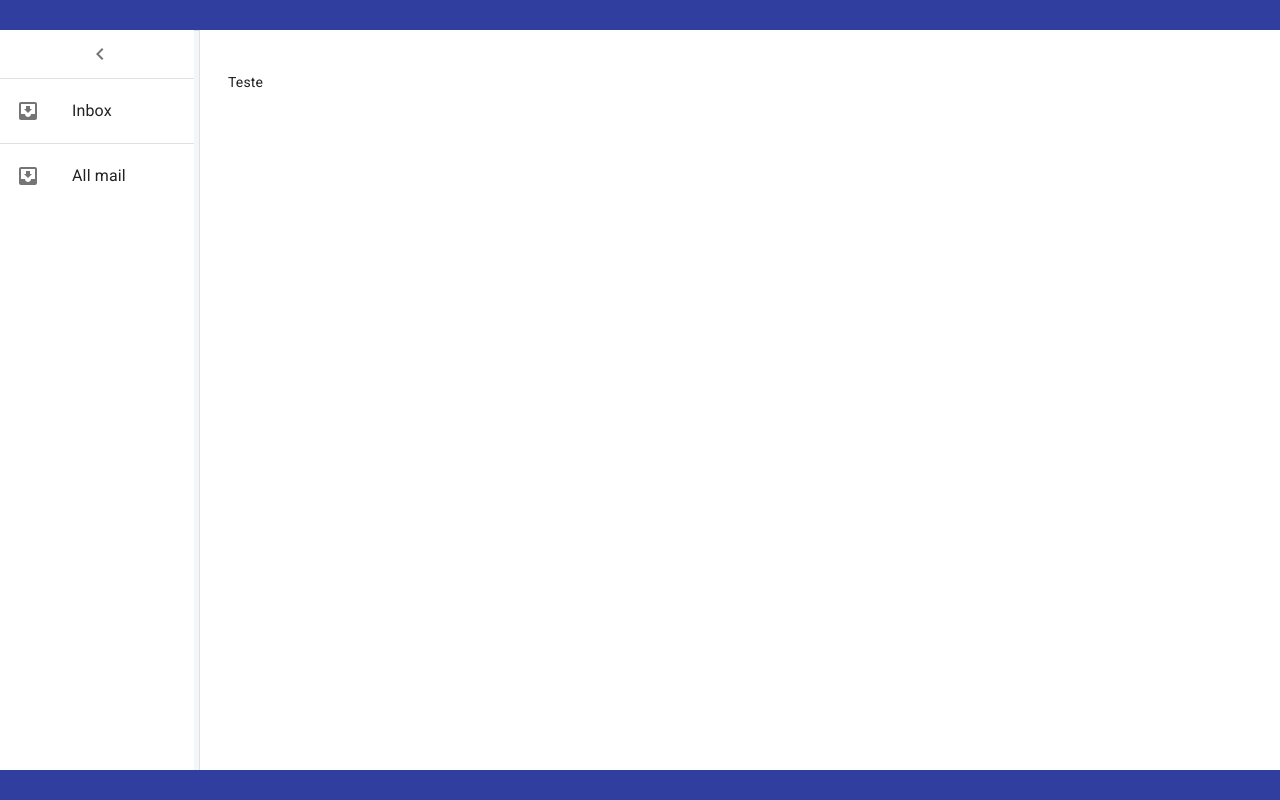
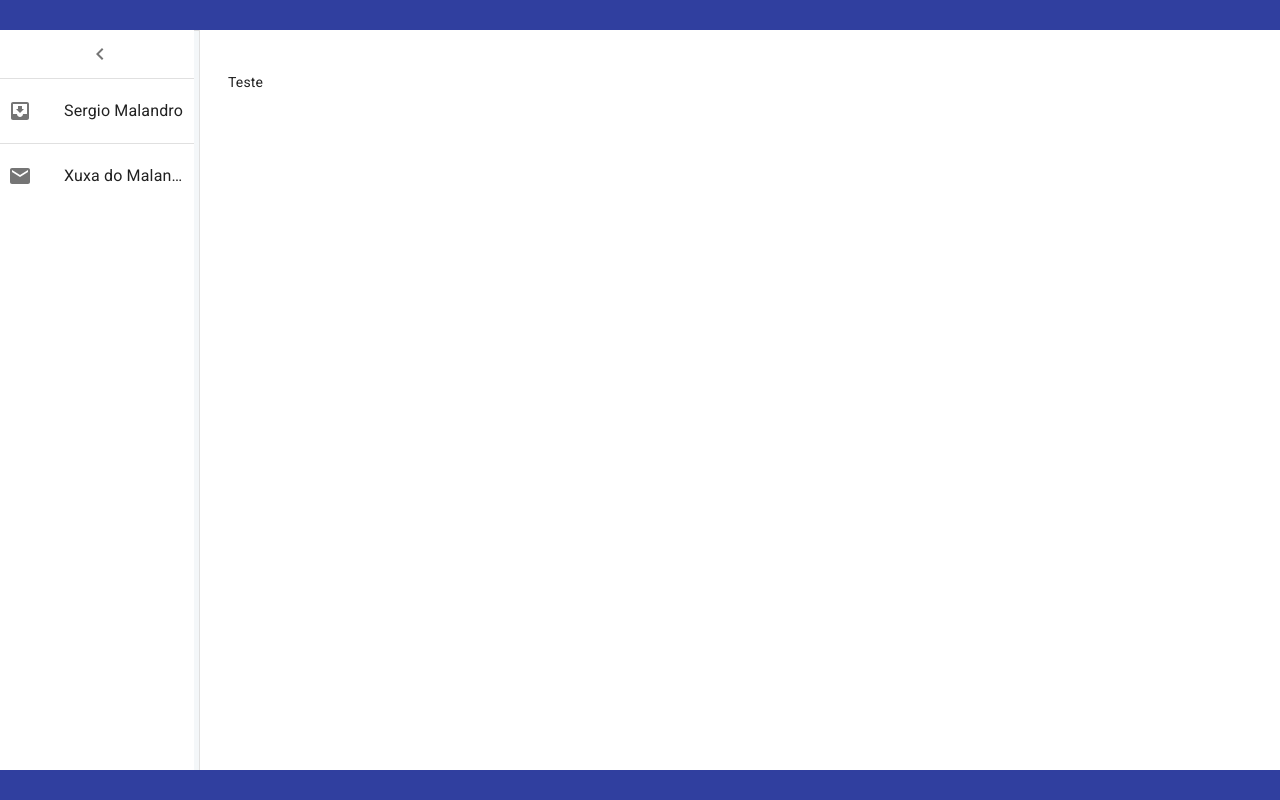
Before and after one commit to danilloromano/openfinReact, a React (Create React App) app: page / in a window 1280 px wide. Both pictures are taken after a click on the button "open drawer". Built offline with nearby package versions, Linux system fonts and the light colour scheme.

Commit message:
adding elips on component menuIcon

```diff
--- /dev/null
+++ b/src/components/atoms/Menu-Item/menu-item.js
@@ -0,0 +1,21 @@
+import React from 'react'
+import ListItem from '@material-ui/core/ListItem'
+import ListItemIcon from '@material-ui/core/ListItemIcon'
+import ListItemText from '@material-ui/core/ListItemText'
+
+import containerStyles from './styles'
+
+const MenuItem = ({ children, text }) => {
+    const classes = containerStyles();
+
+    return (
+        <ListItem button className={classes.container}>
+            <ListItemIcon>
+                {children}
+            </ListItemIcon>
+            <ListItemText className={classes.text} primary={text} />
+        </ListItem>
+    )
+}
+
+export default MenuItem
--- /dev/null
+++ b/src/components/atoms/Menu-Item/styles.js
@@ -0,0 +1,17 @@
+import { makeStyles } from '@material-ui/core/styles';
+
+const constainerStyles = makeStyles((theme) => ({
+    container: {
+        padding: '8px',
+    },
+    text: {
+        maxWidth: '200px',
+        '&& span': {
+            overflow: 'hidden',
+            textOverflow: 'ellipsis',
+            whiteSpace: 'nowrap'
+        }
+    }
+}))
+
+export default constainerStyles
--- a/src/components/atoms/container/container-styles.js
+++ b/src/components/atoms/container/container-styles.js
@@ -6,18 +6,18 @@ const constainerStyles = makeStyles((theme) => ({
         width: '100%',
         padding: '2em',
         backgroundColor: theme.background.main,
-        transition: theme.transitions.create('margin', {
-            easing: theme.transitions.easing.sharp,
-            duration: theme.transitions.duration.leavingScreen,
-        }),
-        marginLeft: '-200px'
+        // transition: theme.transitions.create('margin', {
+        //     easing: theme.transitions.easing.sharp,
+        //     duration: theme.transitions.duration.leavingScreen,
+        // }),
+        // marginLeft: '-200px'
     },
     contentShift: {
-        transition: theme.transitions.create('margin', {
-          easing: theme.transitions.easing.easeOut,
-          duration: theme.transitions.duration.enteringScreen,
-        }),
-        marginLeft: 0,
+        // transition: theme.transitions.create('margin', {
+        //   easing: theme.transitions.easing.easeOut,
+        //   duration: theme.transitions.duration.enteringScreen,
+        // }),
+        // marginLeft: 0,
       },
 }))
 
--- a/src/components/atoms/container/container.js
+++ b/src/components/atoms/container/container.js
@@ -1,22 +1,14 @@
 import React from 'react'
-import clsx from 'clsx';
+import containerStyles from './container-styles'
 
-import containerStyles from './container-styles'
-import { connect } from 'react-redux';
-
-
-const Container = ({children, drawerState}) => {
+const Container = ({children}) => {
     const classes = containerStyles();
 
     return (
-        <section className={clsx(classes.content, drawerState && classes.contentShift)}>
+        <section className={classes.content}>
             {children}
         </section>
     )
 }
 
-const mapStateToProps = (state) => {
-    return { drawerState: state.drawerState }
-}
-
-export default connect(mapStateToProps)(Container)
+export default Container
--- a/src/components/molecoles/Drawer/drawer-style.js
+++ b/src/components/molecoles/Drawer/drawer-style.js
@@ -1,28 +1,28 @@
 import { makeStyles } from '@material-ui/core/styles';
-
-const drawerWidth = 200;
 
 const drawerStyles = makeStyles((theme) => ({
   drawerClosed: {
     flexShrink: 0,
-    height: '100%',
-    transition: theme.transitions.create('translateX(-200px)', {
-      easing: theme.transitions.easing.sharp,
+    display:'none',
+    transition: theme.transitions.create('display', {
+      easing: theme.transitions.easing.easeOut,
       duration: theme.transitions.duration.leavingScreen,
     }),
   },
 
   drawerOppened: {
-    transition: theme.transitions.create('translateX(0px)', {
-      easing: theme.transitions.easing.sharp,
+    display:'flex',
+    transition: theme.transitions.create('display', {
+      easing: theme.transitions.easing.easeIn,
       duration: theme.transitions.duration.leavingScreen,
     }),
+    overflowX:'hidden'
   },
 
   drawerPaper: {
     flexShrink: 0,
     position: 'relative',
-    width: drawerWidth,
+    overflowX: 'hidden'
   },
 
   toolbar: theme.mixins.toolbar,
--- a/src/components/molecoles/Drawer/drawer.js
+++ b/src/components/molecoles/Drawer/drawer.js
@@ -3,15 +3,13 @@ import clsx from 'clsx'
 import Drawer from '@material-ui/core/Drawer'
 import List from '@material-ui/core/List'
 import Divider from '@material-ui/core/Divider'
-import ListItem from '@material-ui/core/ListItem'
-import ListItemIcon from '@material-ui/core/ListItemIcon'
-import ListItemText from '@material-ui/core/ListItemText'
 import InboxIcon from '@material-ui/icons/MoveToInbox'
 import MailIcon from '@material-ui/icons/Mail'
 import ChevronLeftIcon from '@material-ui/icons/ChevronLeft'
 import IconButton from '@material-ui/core/IconButton'
 
 import drawerStyles from './drawer-style'
+import MenuItem from '../../atoms/Menu-Item/menu-item'
 import { connect } from 'react-redux'
 import { updateDrawerState } from '../../../redux/actions/actions'
 
@@ -61,21 +59,15 @@ const MyDrawer = ({ drawerState, updateDrawerState }) => {
             </div>
             <Divider />
             <List>
-                {['Inbox'].map((text, index) => (
-                    <ListItem button key={text}>
-                        <ListItemIcon>{index % 2 === 0 ? <InboxIcon /> : <MailIcon />}</ListItemIcon>
-                        <ListItemText primary={text} />
-                    </ListItem>
-                ))}
+                <MenuItem text={'Sergio Malandro'}>
+                    <InboxIcon />
+                </MenuItem>
             </List>
             <Divider />
             <List>
-                {['All mail'].map((text, index) => (
-                    <ListItem button key={text}>
-                        <ListItemIcon>{index % 2 === 0 ? <InboxIcon /> : <MailIcon />}</ListItemIcon>
-                        <ListItemText primary={text} />
-                    </ListItem>
-                ))}
+                <MenuItem text={'Xuxa do Malandro e do Pelé'}>
+                    <MailIcon />
+                </MenuItem>
             </List>
         </Drawer>
     )
```
